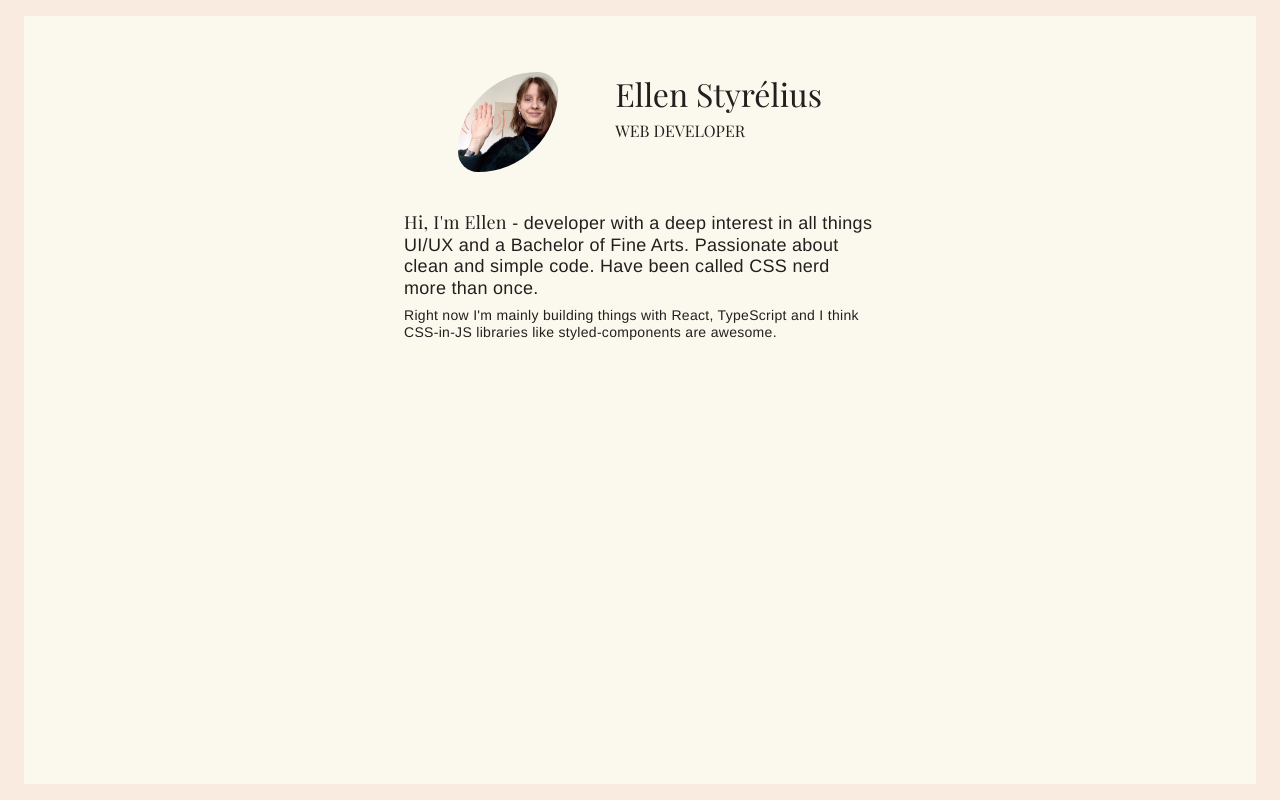
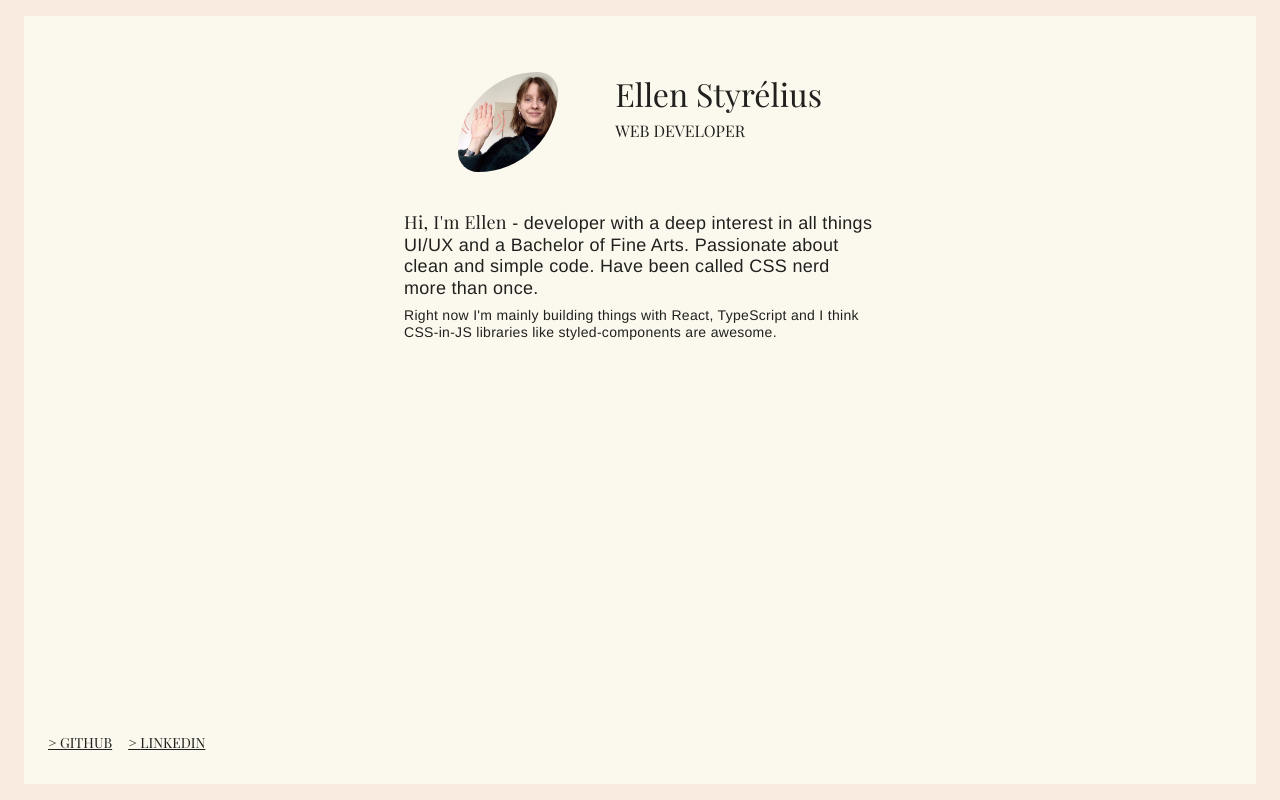
Before and after one commit to styrelius/about-me, a React (Create React App) app: page / in a window 1280 px wide. Built offline with nearby package versions, Linux system fonts and the light colour scheme.

Commit message:
Add links.jsx with link to GitHub and LinkedIn. Import the component in page.jsx and add some flex styling stuffz to Container in order to make the Links component stick to bottom.

```diff
--- /dev/null
+++ b/src/components/links.jsx
@@ -0,0 +1,41 @@
+import React from 'react'
+import styled from 'styled-components/macro'
+
+import { fonts, colors } from '../styles/styles'
+
+const { black, darkGrey } = colors
+
+const Container = styled.section({
+  width: 480,
+  maxWidth: '100%',
+})
+
+const Link = styled.a({
+  padding: 8,
+  fontFamily: fonts.playfairDisplay,
+  color: black,
+  fontSize: 14,
+  textTransform: 'uppercase',
+  ':hover, :focus': {
+    color: darkGrey,
+    outline: 'none',
+  },
+})
+
+const links = [
+  { name: 'GitHub', url: 'https://github.com/styrelius' },
+  { name: 'LinkedIn', url: 'https://www.linkedin.com/in/ellen-styr%C3%A9lius-a55165183/' },
+]
+
+export function Links() {
+  return (
+    <Container>
+      {links.map(({ url, name }) => (
+        <Link href={url} target="_blank" key={url}>
+          {'> '}
+          {name}
+        </Link>
+      ))}
+    </Container>
+  )
+}
--- a/src/components/page.jsx
+++ b/src/components/page.jsx
@@ -5,19 +5,26 @@ import { colors } from '../styles/styles'
 
 import { Header } from './header'
 import { Presentation } from './presentation'
+import { Links } from './links'
 
 const Container = styled.div`
   background: ${colors.beige};
   width: 100%;
   min-height: calc(100vh - (${({ appPadding }) => appPadding}px * 2));
   padding: 32px 16px;
+  display: flex;
+  flex-direction: column;
+  justify-content: space-between;
 `
 
 export function Page({ appPaddingTopBottom }) {
   return (
     <Container appPadding={appPaddingTopBottom}>
-      <Header />
-      <Presentation />
+      <div>
+        <Header />
+        <Presentation />
+      </div>
+      <Links />
     </Container>
   )
 }
```
